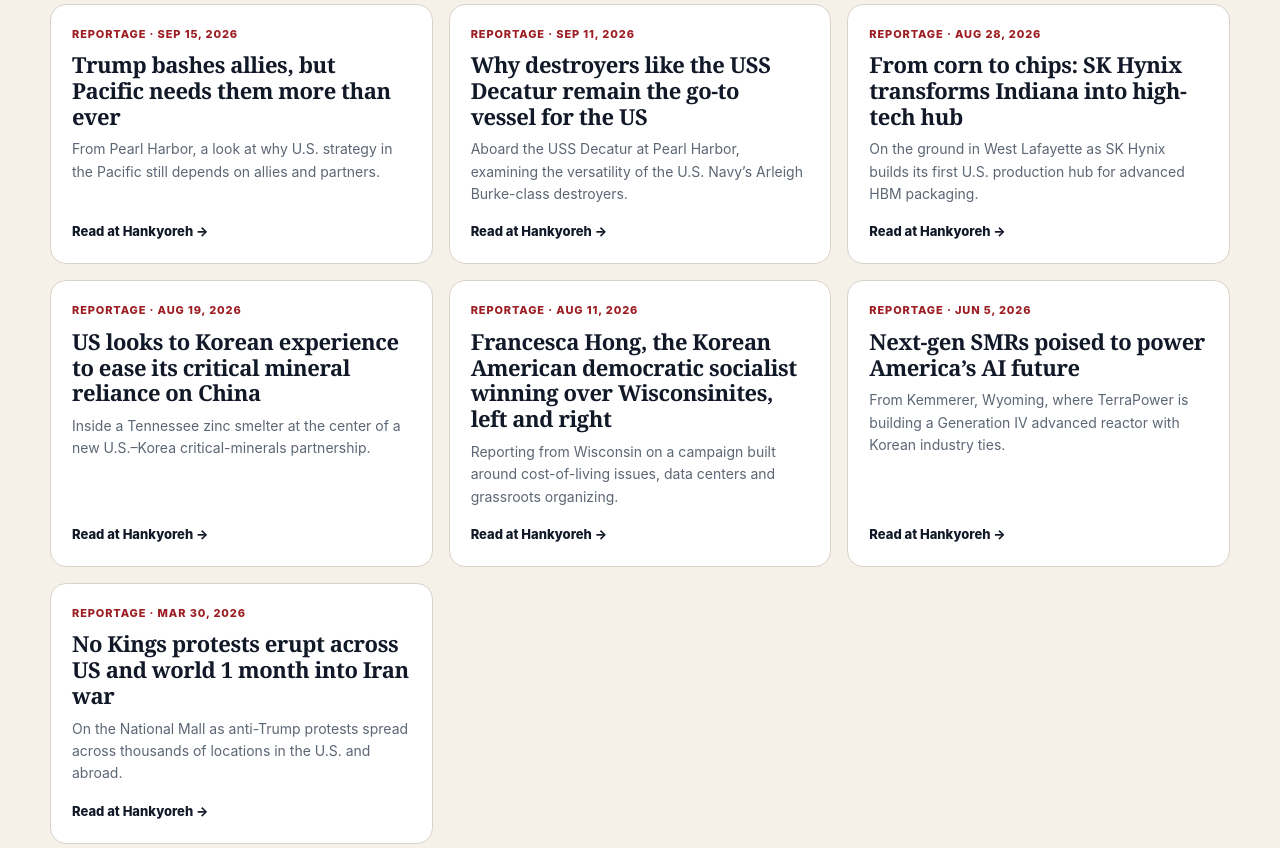
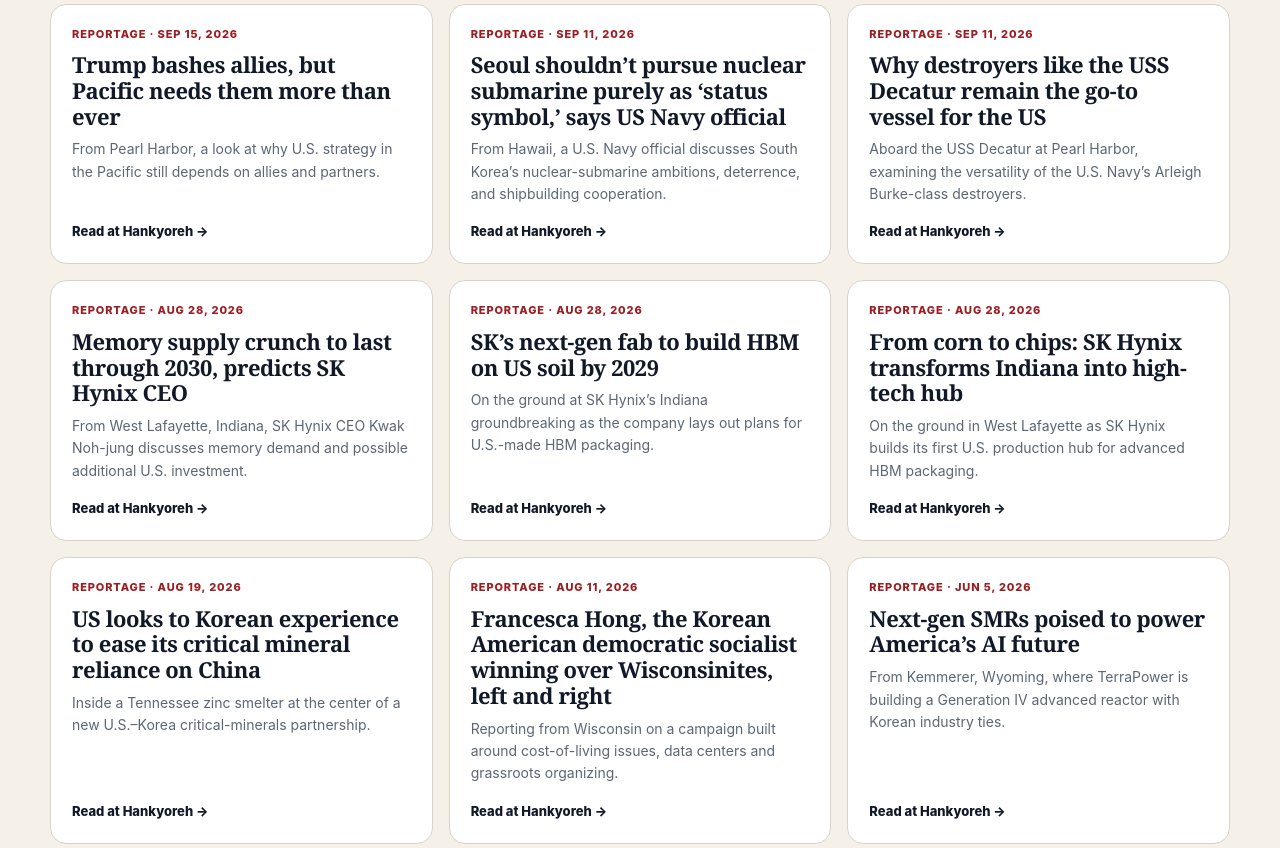
Before and after one commit to the172/the172.github.io, a plain HTML site: page index.html in a window 1280 px wide. Shown: the part 827-1675 px from the top of the page. Drawn offline with Linux system fonts and the light colour scheme.

Commit message:
Add files via upload

```diff
--- a/index.html
+++ b/index.html
@@ -218,9 +218,27 @@
     },
     {
       date: "2026-09-11",
+      title: "Seoul shouldn’t pursue nuclear submarine purely as ‘status symbol,’ says US Navy official",
+      dek: "From Hawaii, a U.S. Navy official discusses South Korea’s nuclear-submarine ambitions, deterrence, and shipbuilding cooperation.",
+      url: "https://english.hani.co.kr/arti/english_edition/e_international/1277423.html"
+    },
+    {
+      date: "2026-09-11",
       title: "Why destroyers like the USS Decatur remain the go-to vessel for the US",
       dek: "Aboard the USS Decatur at Pearl Harbor, examining the versatility of the U.S. Navy’s Arleigh Burke-class destroyers.",
       url: "https://english.hani.co.kr/arti/english_edition/e_international/1277415.html"
+    },
+    {
+      date: "2026-08-28",
+      title: "Memory supply crunch to last through 2030, predicts SK Hynix CEO",
+      dek: "From West Lafayette, Indiana, SK Hynix CEO Kwak Noh-jung discusses memory demand and possible additional U.S. investment.",
+      url: "https://www.hani.co.kr/arti/english_edition/e_business/1275177.html"
+    },
+    {
+      date: "2026-08-28",
+      title: "SK’s next-gen fab to build HBM on US soil by 2029",
+      dek: "On the ground at SK Hynix’s Indiana groundbreaking as the company lays out plans for U.S.-made HBM packaging.",
+      url: "https://www.hani.co.kr/arti/english_edition/e_international/1275176.html"
     },
     {
       date: "2026-08-28",
@@ -249,8 +267,20 @@
     {
       date: "2026-03-30",
       title: "No Kings protests erupt across US and world 1 month into Iran war",
-      dek: "On the National Mall as anti-Trump protests spread across thousands of locations in the U.S. and abroad.",
+      dek: "On the National Mall as nationwide No Kings demonstrations spread across thousands of locations.",
       url: "https://www.hani.co.kr/arti/english_edition/e_international/1251757.html"
+    },
+    {
+      date: "2025-06-12",
+      title: "Koreans fear being scapegoated again as ICE raids send chill through LA",
+      dek: "Reporting from Los Angeles as immigration raids put Korean businesses and workers on edge.",
+      url: "https://english.hani.co.kr/arti/english_edition/e_international/1202494.html"
+    },
+    {
+      date: "2025-06-12",
+      title: "LA may be test case for Trump seizing state power, says mayor",
+      dek: "Reporting from Los Angeles on federal troop deployment, protests, and Mayor Karen Bass’s response.",
+      url: "https://english.hani.co.kr/arti/english_edition/e_international/1202492.html"
     }
   ],
 
```
